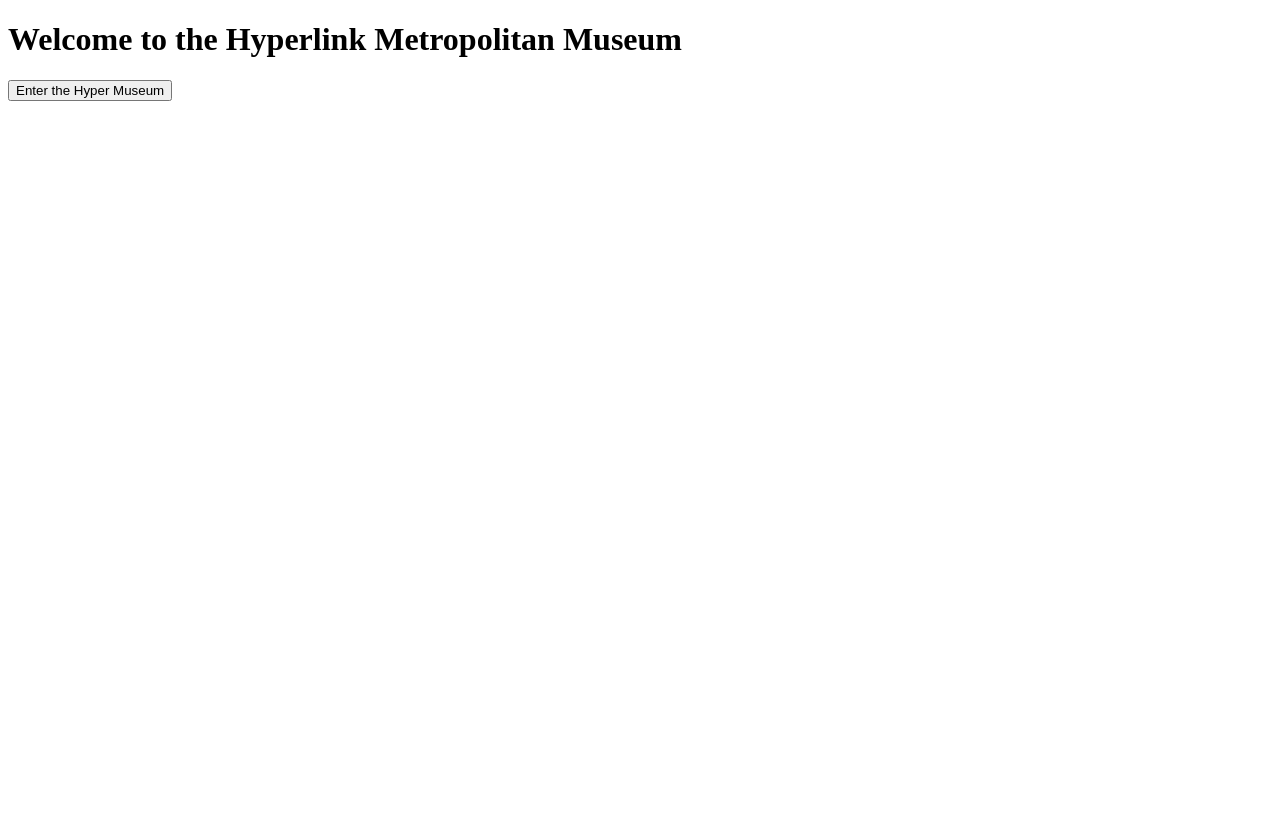
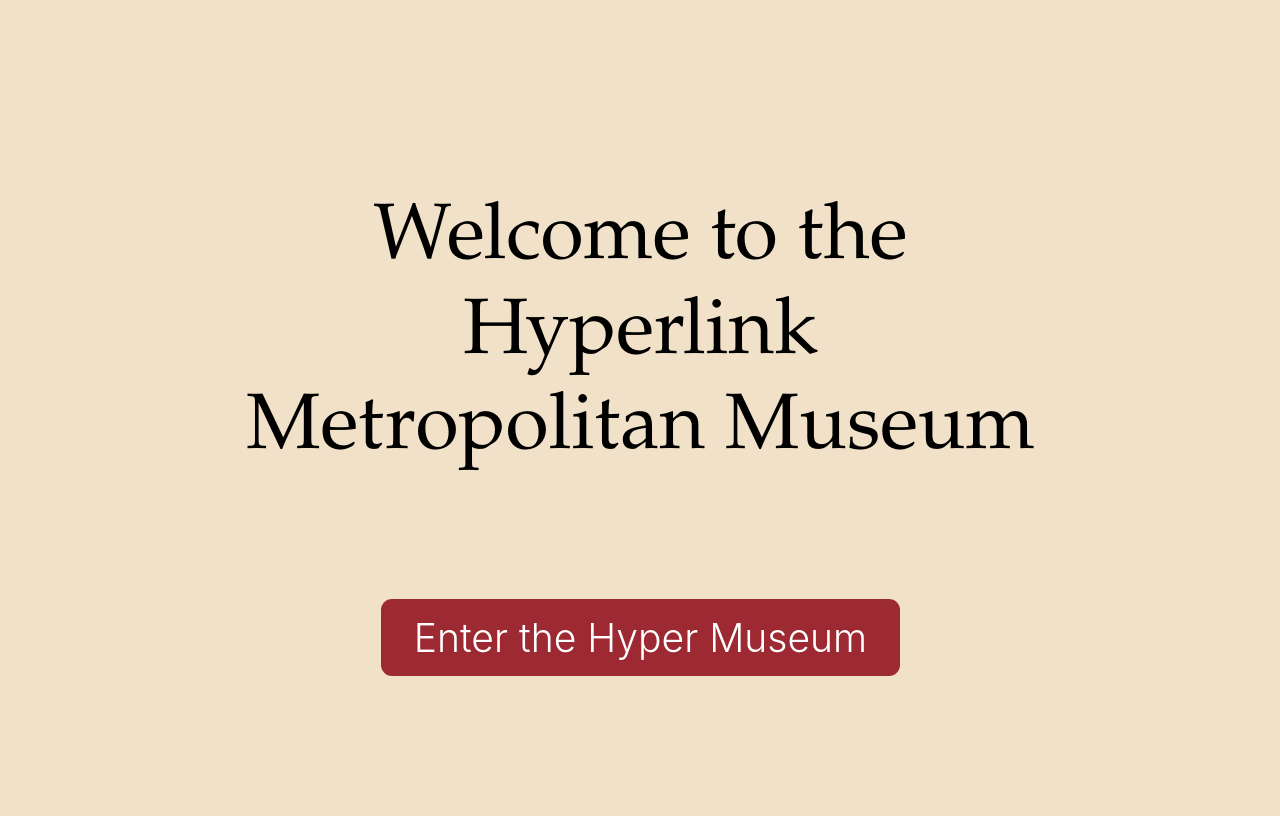
Before and after one commit to hi1van/Hyperlink-Metropolitan-Museum, a Flask app: page / in a window 1280 px wide. Before the commit the page ends 101 px from the top, so only its background shows below. Run offline with Flask 3, Linux system fonts and the light colour scheme.

Commit message:
simple index page layout

```diff
--- a/server.py
+++ b/server.py
@@ -1,5 +1,4 @@
 from flask import Flask, render_template, request, redirect
-import museum
 from waitress import serve
 from museum import *
 
--- a/static/styles/style.css
+++ b/static/styles/style.css
@@ -0,0 +1,50 @@
+.container {
+    display: inline-flex;
+    height: 100vh;
+    padding: 0px 215px 0px 216px;
+    flex-direction: column;
+    justify-content: center;
+    align-items: center;
+    gap: 69px;
+}
+
+body {
+    background-color: #F1E1C8;
+}
+
+h1 {
+    color: #000;
+    text-align: center;
+    font-family: Garamond;
+    font-size: 78.662px;
+    font-style: normal;
+    font-weight: 400;
+    line-height: normal;
+}
+
+.button-styled {
+    color: #FFF;
+    text-align: center;
+    font-family: Inter, sans-serif;
+    font-size: 39.057px;
+    font-style: normal;
+    font-weight: 300;
+    line-height: normal;
+    margin: auto; /* Center horizontally */
+    display: block; /* Ensures margin: auto works */
+    padding: 15px 33px; /* Add padding to the button for better appearance */
+    background-color: #9D2933; /* Set the background color to your desired color */
+    border: none; /* Remove border */
+    border-radius: 11px;
+    cursor: pointer; /* Add a pointer cursor on hover for better user interaction */
+    transition: background-color 0.3s;
+    text-decoration: none;
+  }
+
+.button-styled:hover {
+    background-color: #C53440; /* Change background color on hover */
+  }
+
+.no-decoration {
+    text-decoration: none;
+}
--- a/templates/index.html
+++ b/templates/index.html
@@ -4,13 +4,14 @@
     <meta charset="UTF-8">
     <meta name="viewport" content="width=device-width, initial-scale=1.0">
     <title>Document</title>
-    <link rel="stylesheet" href="{{ url_for('static', filename='styles/style.css') }}" rel="stylesheet" />
+    <link rel="stylesheet" href="{{ url_for('static', filename='styles/style.css') }}" />
 </head>
 <body>
-    <h1>Welcome to the Hyperlink Metropolitan Museum</h1>
-
-    <a href="/hyperMuseum">
-        <button>Enter the Hyper Museum</button>
-    </a>
+    <div class="container">
+        <h1>Welcome to the Hyperlink Metropolitan Museum</h1>
+        <a href="/hyperMuseum" class="no-decoration">
+            <button class="button-styled">Enter the Hyper Museum</button>
+        </a>
+    </div>
 </body>
 </html>
```
